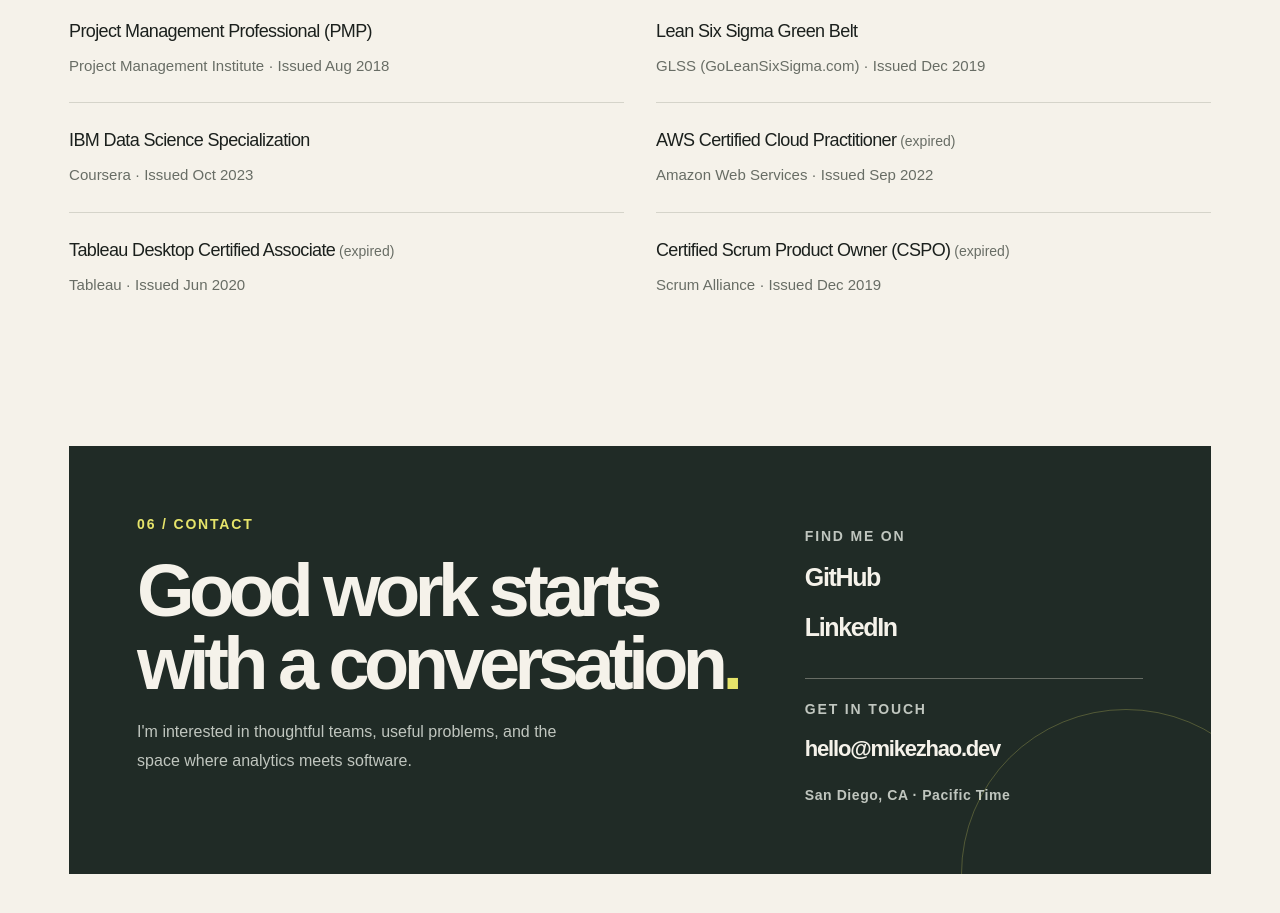
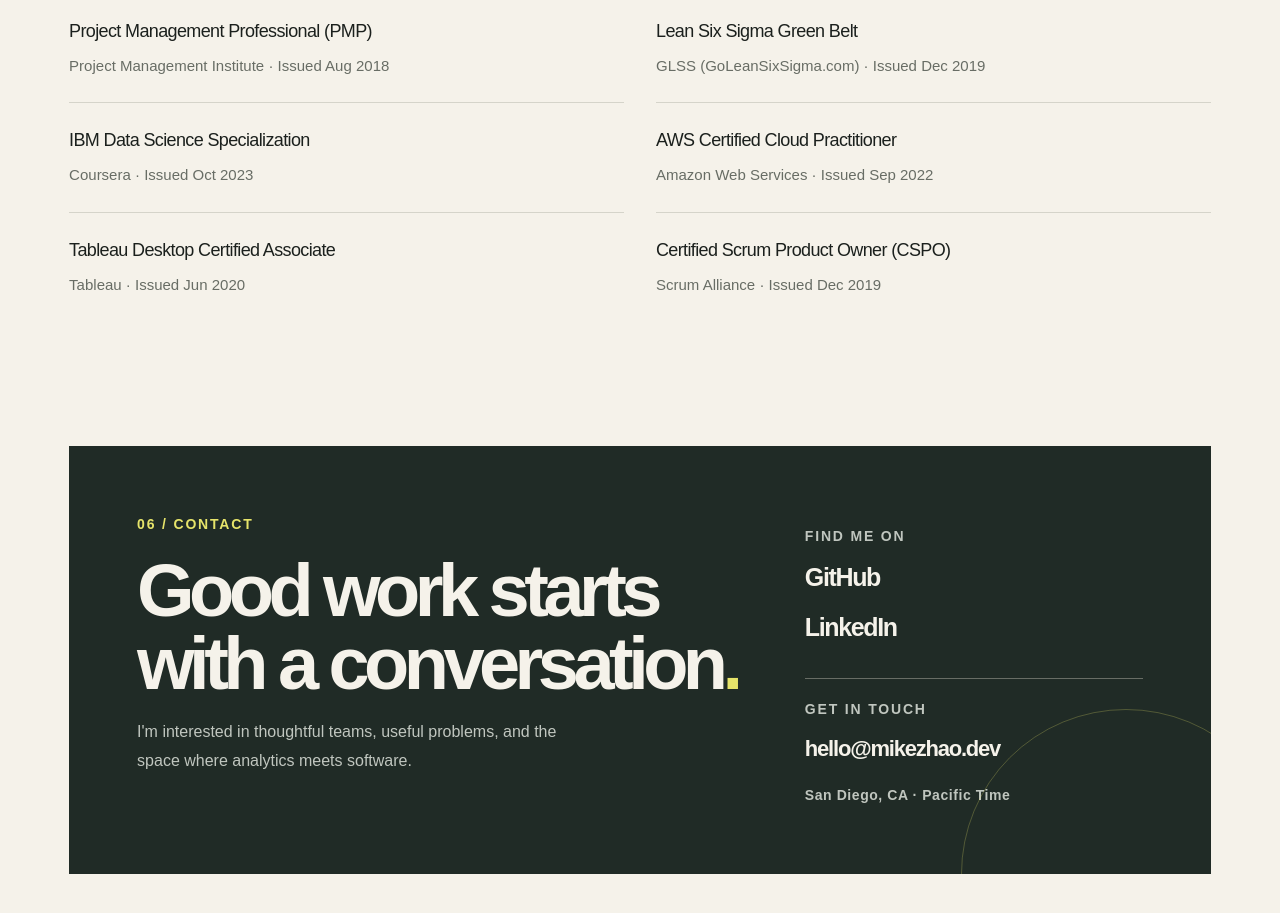
Before and after one commit to mikezhao415/mikezhao.dev, a Next.js app: page / in a window 1280 px wide. Shown: the part 6140-7053 px from the top of the page. Built offline with nearby package versions, Linux system fonts and the light colour scheme.

Commit message:
Remove certificate status tags and allow natural contact headline wrapping

```diff
--- a/app/portfolio-home.tsx
+++ b/app/portfolio-home.tsx
@@ -213,7 +213,7 @@
           <div className="education"><h3>University of California, San Diego</h3><p>BS, Management Science · 2014</p></div>
           <ul className="credential-list">
             {certifications.map((item) => (
-              <li key={item.name}><div><h3>{item.name}{item.expired && <span className="credential-expired"> (expired)</span>}</h3><p>{item.issuer} · Issued {item.issued}</p></div></li>
+              <li key={item.name}><div><h3>{item.name}</h3><p>{item.issuer} · Issued {item.issued}</p></div></li>
             ))}
           </ul>
         </section>
@@ -222,7 +222,7 @@
           <div className="contact-card">
             <div className="contact-copy">
               <p className="eyebrow">06 / Contact</p>
-              <h2 id="contact-title">Good work starts<br />with a conversation<span>.</span></h2>
+              <h2 id="contact-title">Good work starts with a conversation<span>.</span></h2>
               <p>I&apos;m interested in thoughtful teams, useful problems, and the space where analytics meets software.</p>
             </div>
             <div className="contact-action">
```
